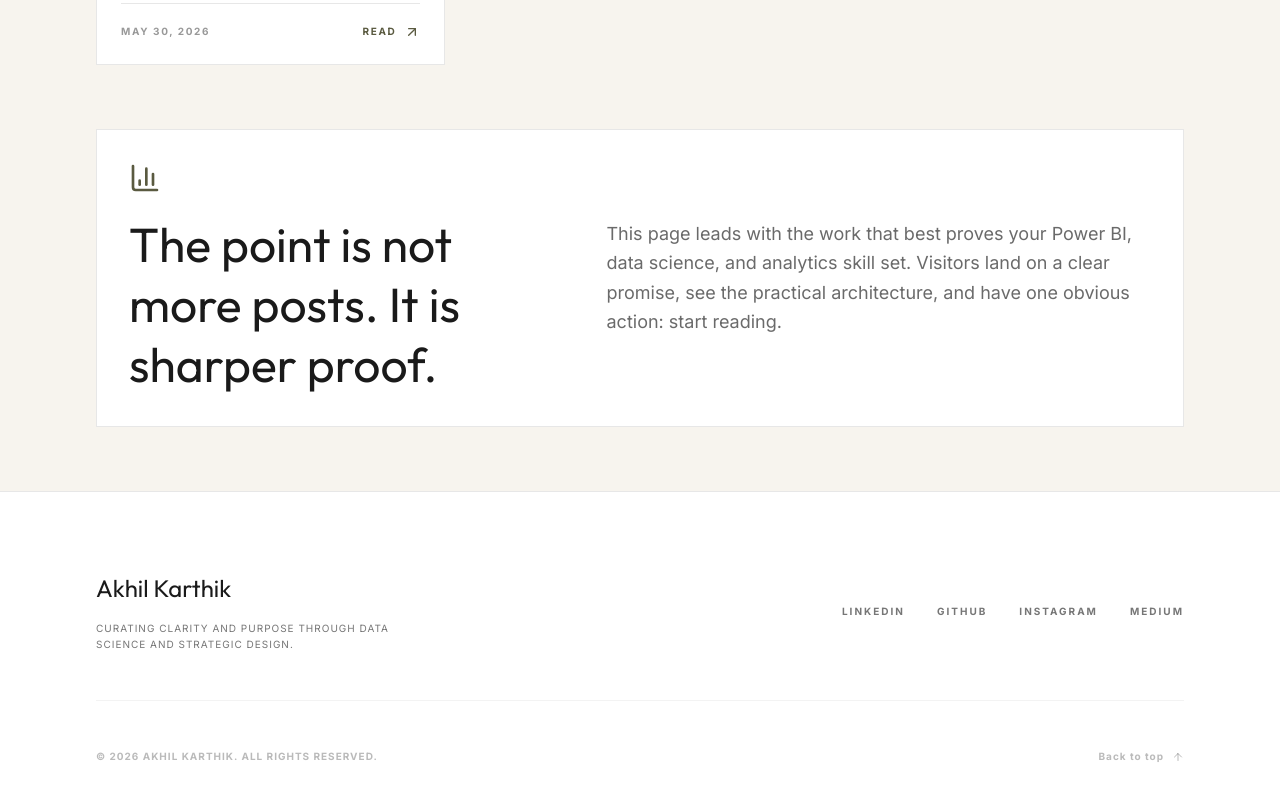
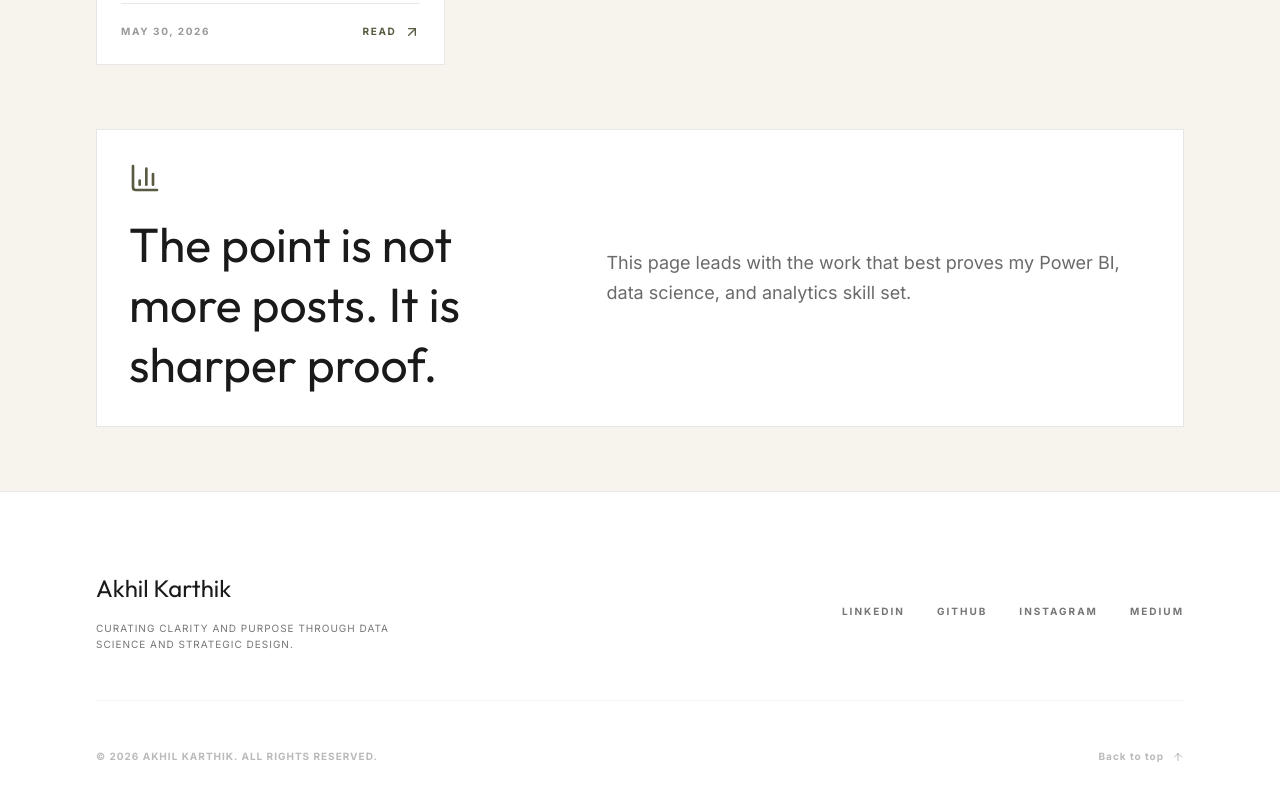
Before and after one commit to karthikakhilae-cell/Portfolio, a React (Vite) app: page /blogs/professional in a window 1280 px wide. Shown: the part 1884-2684 px from the top of the page. Built offline with nearby package versions, Linux system fonts and the light colour scheme; no server answers.

Commit message:
Update Blogs.tsx

```diff
--- a/src/pages/Blogs.tsx
+++ b/src/pages/Blogs.tsx
@@ -310,9 +310,8 @@ export default function Blogs() {
               </h2>
             </div>
             <p className="text-base md:text-lg leading-relaxed text-ink/65">
-              This page leads with the work that best proves your Power BI, data science, and
-              analytics skill set. Visitors land on a clear promise, see the practical
-              architecture, and have one obvious action: start reading.
+              This page leads with the work that best proves my Power BI, data science, and
+              analytics skill set.
             </p>
           </div>
         </div>
```
